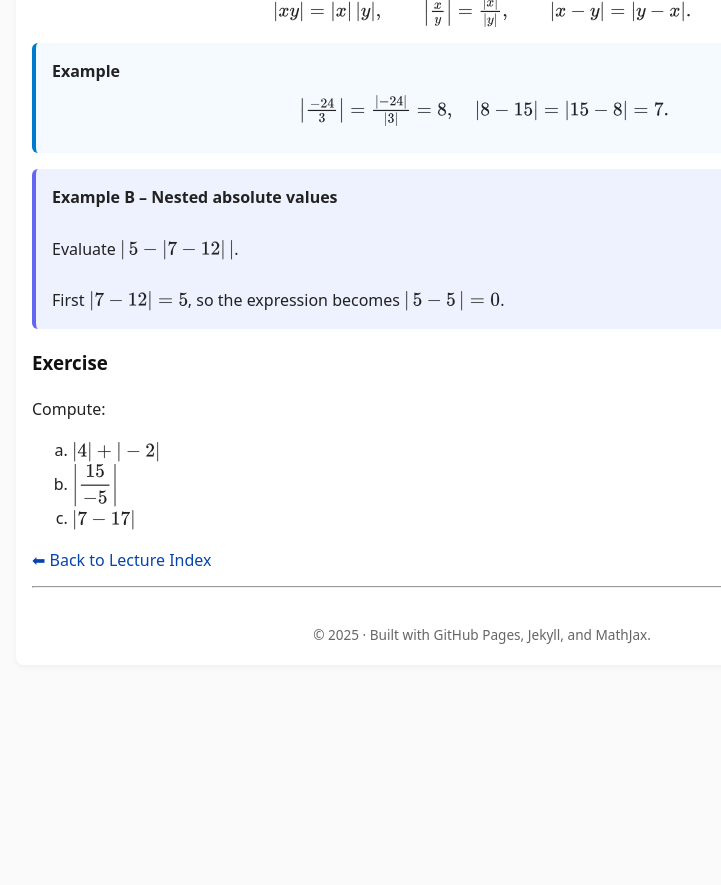
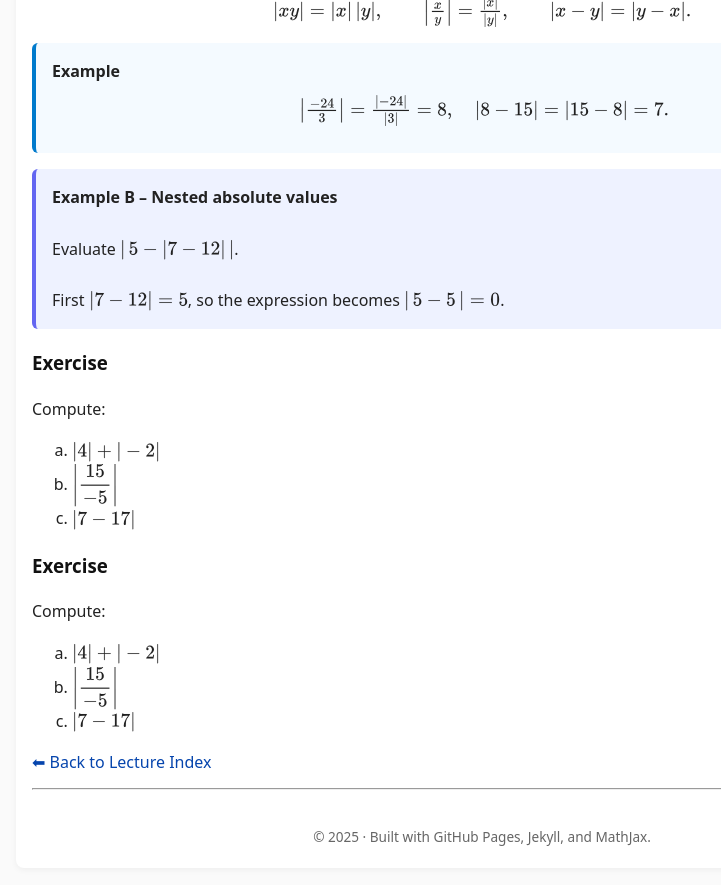
Before and after one commit to SaleemKamaludin/SaleemKamaludin.github.io, a Jekyll site: the page built from courses/math-1115/lecture-notes/lecture2.md, in a window 1280 px wide and 900 px high, scrolled down 1987 px. Shown: the top 885 px of the window, without its empty margins (158-879 px from the left). Built offline with Jekyll 4.4.1, drawn with Linux system fonts in a browser that asks for light colours; before the commit the page ends 2684 px from its top, so only the background shows below that.

Commit message:
Add exercise section to lecture2.md

```diff
--- a/courses/math-1115/lecture-notes/lecture2.md
+++ b/courses/math-1115/lecture-notes/lecture2.md
@@ -157,5 +157,14 @@ The product or quotient of two numbers has a <strong>positive</strong> sign if t
   <li>\( |7 - 17| \)</li>
 </ol>
 
+<h3>Exercise</h3>
+<p>Compute:</p>
+<ol type="a">
+  <li>\( |4| + |-2| \)</li>
+  <li>\( \left|\dfrac{15}{-5}\right| \)</li>
+  <li>\( |7 - 17| \)</li>
+</ol>
+
+
 
 [⬅ Back to Lecture Index]({{ '/courses/math-1115/lecture-notes/' | relative_url }})
```
